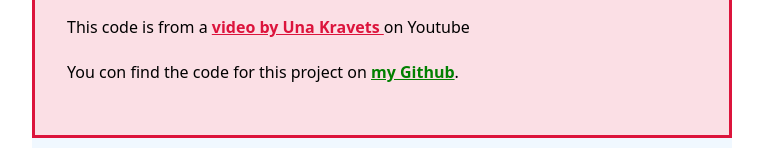
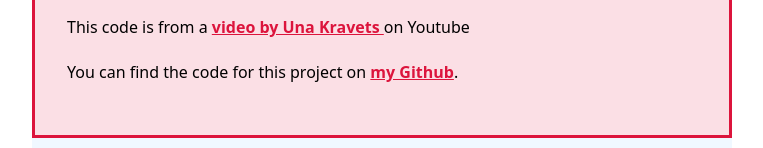
Before and after one commit to mhoumann87/css-learning, a plain HTML site: page cascade_layers/index.html in a window 1280 px wide. Shown: the part 237-385 px from the top of the page, without its empty margins (258-1021 px from the left). Drawn offline with Linux system fonts and the light colour scheme.

Commit message:
Fix some typos :pencil2:

```diff
--- a/cascade_layers/index.html
+++ b/cascade_layers/index.html
@@ -41,8 +41,8 @@
             on Youtube
           </p>
 
-          <p>
-            You con find the code for this project on
+          <p class="notice""">
+            You can find the code for this project on
             <a
               href="https://github.com/mhoumann87/css-learning/tree/main/cascade_layers"
               >my Github</a
```
